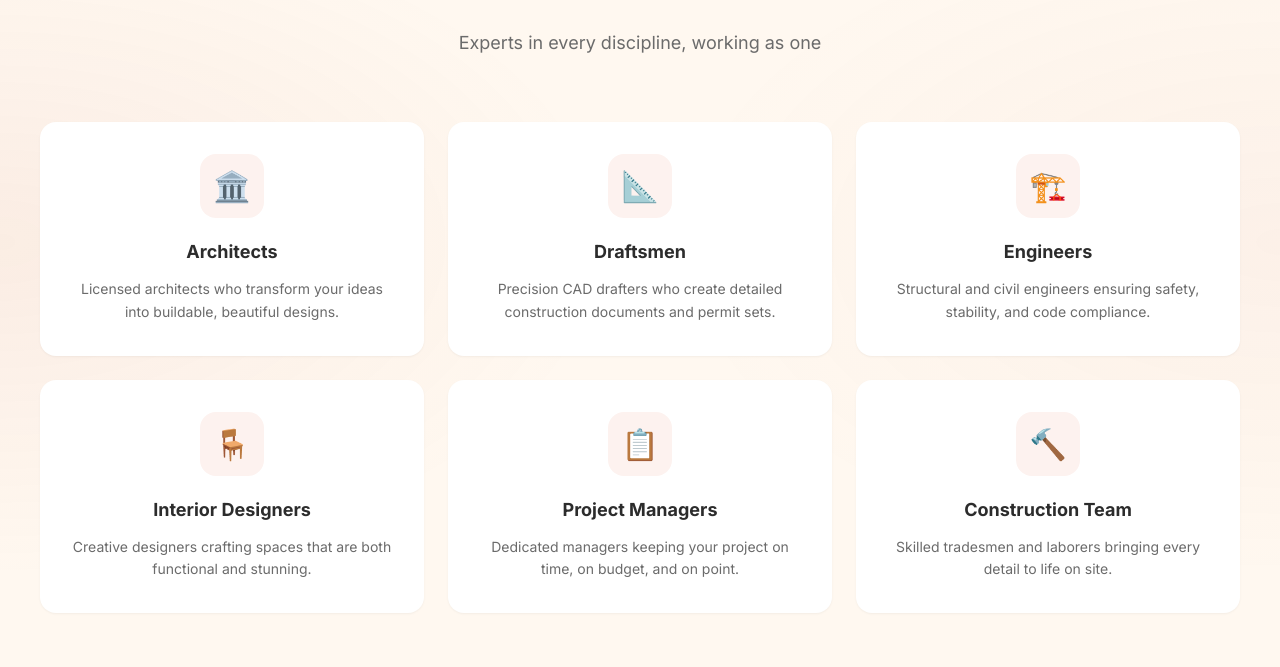
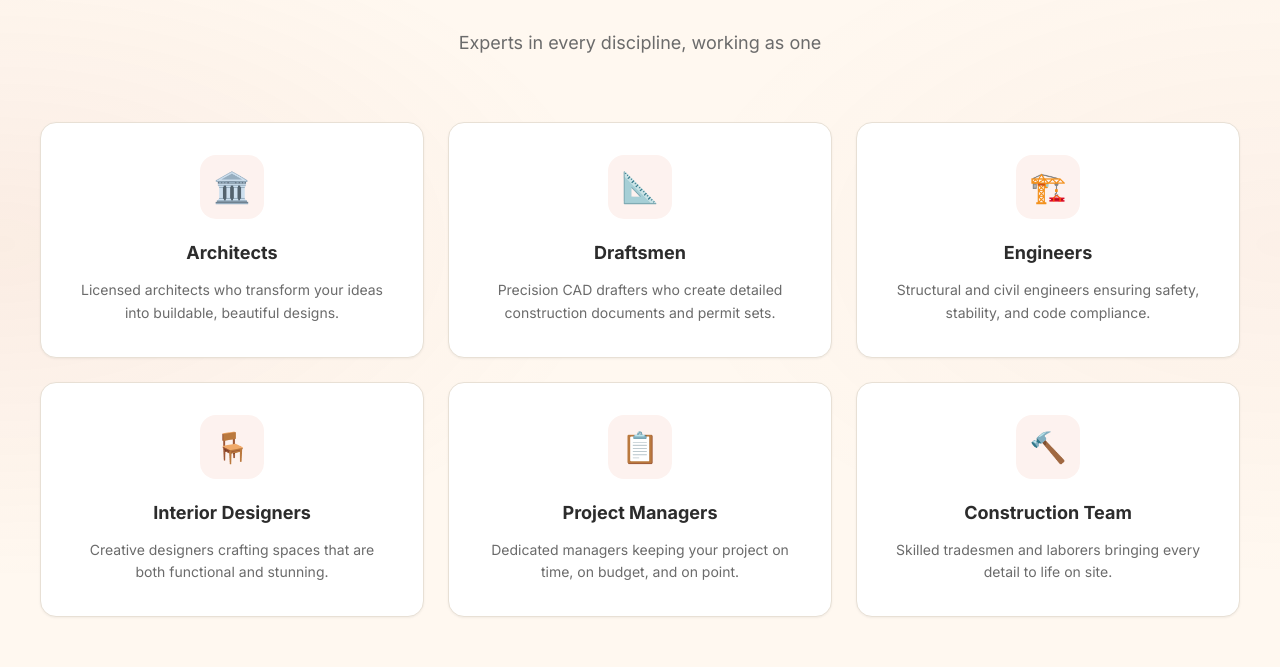
Before and after one commit to jelson020224-create/mgl-web, a Next.js app: page /about in a window 1280 px wide. Shown: the part 800-1467 px from the top of the page. Built offline with nearby package versions, Linux system fonts and the light colour scheme; no server answers; the database is empty; a web font is replaced by a local one.

Commit message:
fix: add visible border to card-modern to remove sharp square look

```diff
--- a/src/app/globals.css
+++ b/src/app/globals.css
@@ -720,11 +720,13 @@ tbody tr:hover { background: var(--warm-gray-50); }
 .card-modern {
   background: white;
   border-radius: 1rem;
-  box-shadow: 0 1px 3px rgba(0, 0, 0, 0.03), 0 1px 2px rgba(0, 0, 0, 0.02);
+  border: 1px solid var(--sand-light);
+  box-shadow: 0 1px 3px rgba(0, 0, 0, 0.04), 0 1px 2px rgba(0, 0, 0, 0.02);
   transition: all 0.3s cubic-bezier(0.4, 0, 0.2, 1);
   overflow: hidden;
 }
 .card-modern:hover {
+  border-color: var(--sand);
   box-shadow: 0 8px 25px rgba(0, 0, 0, 0.06), 0 2px 8px rgba(0, 0, 0, 0.03);
   transform: translateY(-2px);
 }
```
